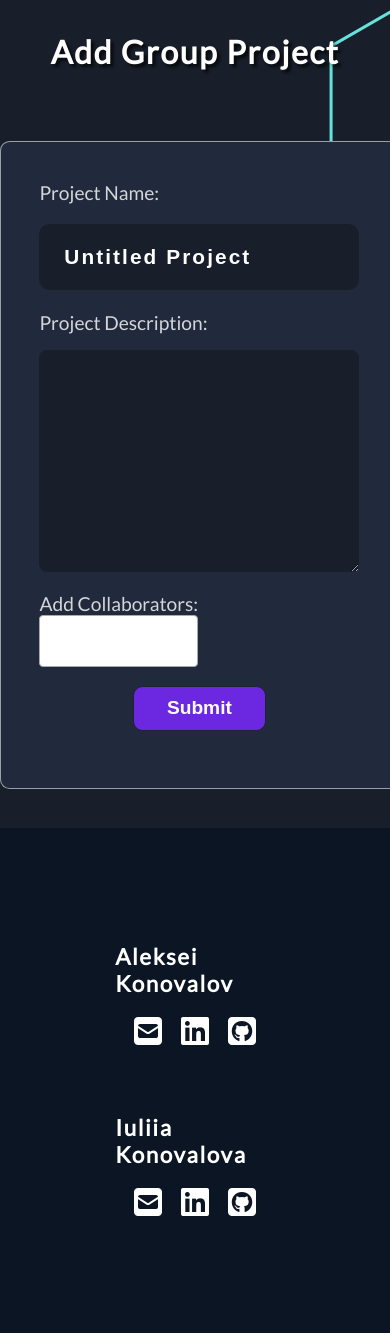
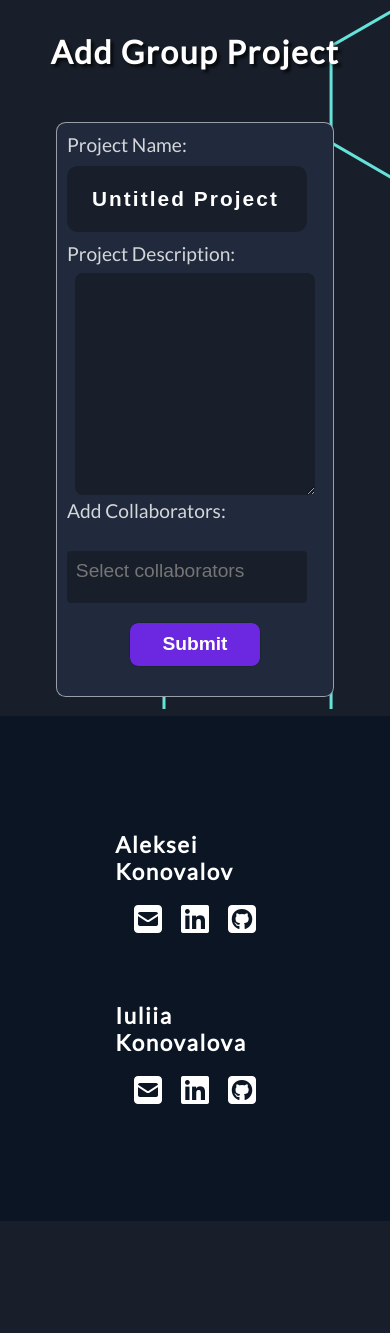
Before and after one commit to IuliiaKonovalova/issue_tracker, a Django app: page /projects/new_team_project/ in a window 390 px wide. Shown: the part 135-1468 px from the top of the page. After the commit the page ends 1356 px from the top, so only its background shows below. Run offline with Django 3.2, Linux system fonts and the light colour scheme; some libraries are stand-ins or nearby versions.

Commit message:
Style select collaborator search input

```diff
--- a/static/css/base.css
+++ b/static/css/base.css
@@ -671,8 +671,64 @@
 .issue__previous #div_id_issue_type label.requiredField,
 .project__previous label[for='id_title'],
 .project__previous label[for='id_description'],
-.project__previous label[for='id_collaborators'] {
+.project__previous #div_id_collaborators label.requiredField {
   display: none;
+}
+
+/* Forms Select */
+select#select2-data-id_collaborators {
+  background-color: #202a3c;
+}
+
+.select2-container--default .select2-search--inline .select2-search__field {
+  padding: 2em;
+}
+
+.project__previous--form .select2-container--default .select2-selection--multiple,
+.project__new--form .select2-container--default .select2-selection--multiple {
+  cursor: pointer;
+  background-color: var(--clr-primary--500);
+  border: none;
+  border-radius: 4px;
+  cursor: text;
+  padding: 0.2em;
+  padding-bottom: 0.4em;
+  position: relative;
+  color: white;
+  width: 35rem;
+  margin-top: 1.5em;
+}
+
+.select2-results__options {
+  cursor: pointer;
+  padding: 0.3em;
+  background-color: var(--clr-primary--500);
+  border: none;
+}
+
+.select2-selection__choice {
+  background-color: red;
+}
+
+button.select2-selection__choice__remove {
+  margin: unset;
+  border: none;
+  background-color: #040911;
+}
+
+.select2-selection__choice__display {
+  color: #040911;
+  padding: 1em;
+  border: none;
+  margin: 1em;
+}
+
+.select2-results__option.select2-results__option--selectable.select2-results__option--selected.select2-results__option--highlighted {
+  background-color: #193d81;
+}
+
+.select2-results__option.select2-results__option--selectable.select2-results__option--selected {
+  background-color: #193d81;
 }
 
 .project__new label[for='id_title']~div::before,
@@ -1872,6 +1928,11 @@
     font-size: 1rem;
   }
 
+  .project__previous--form .select2-container--default .select2-selection--multiple,
+  .project__new--form .select2-container--default .select2-selection--multiple {
+    width: 20rem;
+  }
+
   .account button,
   .account input[type='submit'],
   .project__new button,
@@ -1889,6 +1950,12 @@
     margin: 1em auto;
   }
 
+  button.select2-selection__choice__remove {
+    margin: unset;
+    border: none;
+    background-color: #040911;
+  }
+
   /* Home page */
   .bg {
     height: 50rem;
@@ -1976,4 +2043,36 @@
     padding: 0.5em 0.3em;
     font-size: 1rem;
   }
-}
+
+  .project__new input,
+  .issue__new input,
+  .issue__previous input,
+  .project__previous input,
+  .password__change input {
+    width: 15rem;
+    margin: 0.5em 0 0.5em 0;
+  }
+
+  .project__new .textarea,
+  .issue__new .textarea,
+  .issue__previous .textarea,
+  .project__previous .textarea {
+    width: 15rem;
+    margin: 0.5em 0.5em 0;
+    font-size: 1rem;
+  }
+
+  .project__previous--form .select2-container--default .select2-selection--multiple,
+  .project__new--form .select2-container--default .select2-selection--multiple {
+    width: 15rem;
+  }
+
+  .project__new--form,
+  .issue__new--form,
+  .issue__previous--form,
+  .project__previous--form,
+  .password__change--form {
+    margin: 1em auto;
+    padding: 0.5em;
+  }
+}
```
